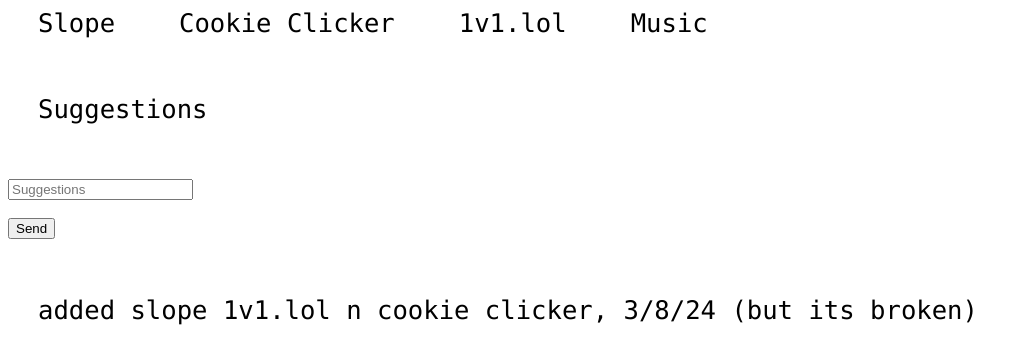
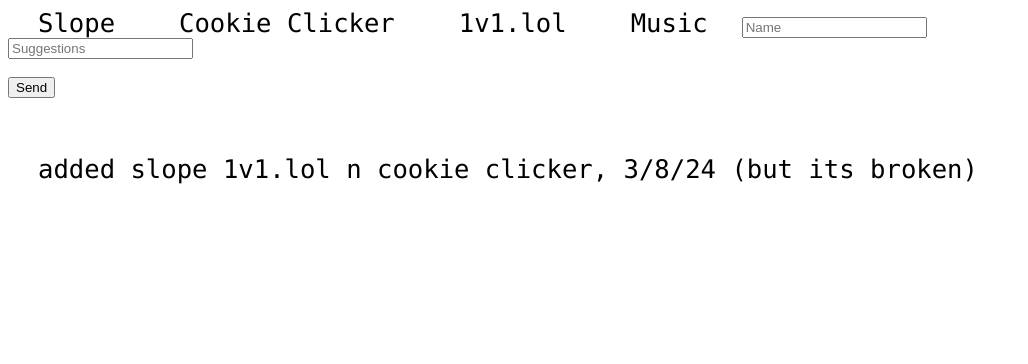
Before and after one commit to maddd355/marss, a plain HTML site: page index.html in a window 1280 px wide. Shown: the whole page, without its empty margins (0-1028 px from the left). Drawn offline with Linux system fonts and the light colour scheme.

Commit message:
Update index.html

```diff
--- a/index.html
+++ b/index.html
@@ -21,7 +21,7 @@
         <a href="music.html">Music</a>
 
         <body>
-                <p>Suggestions</p>
+                <input type="text" id="name" placeholder="Name"><br>
                 <input type="text" id="message" placeholder="Suggestions"><br>
                 <br>
                 <button onClick="message()">Send</button>
```
